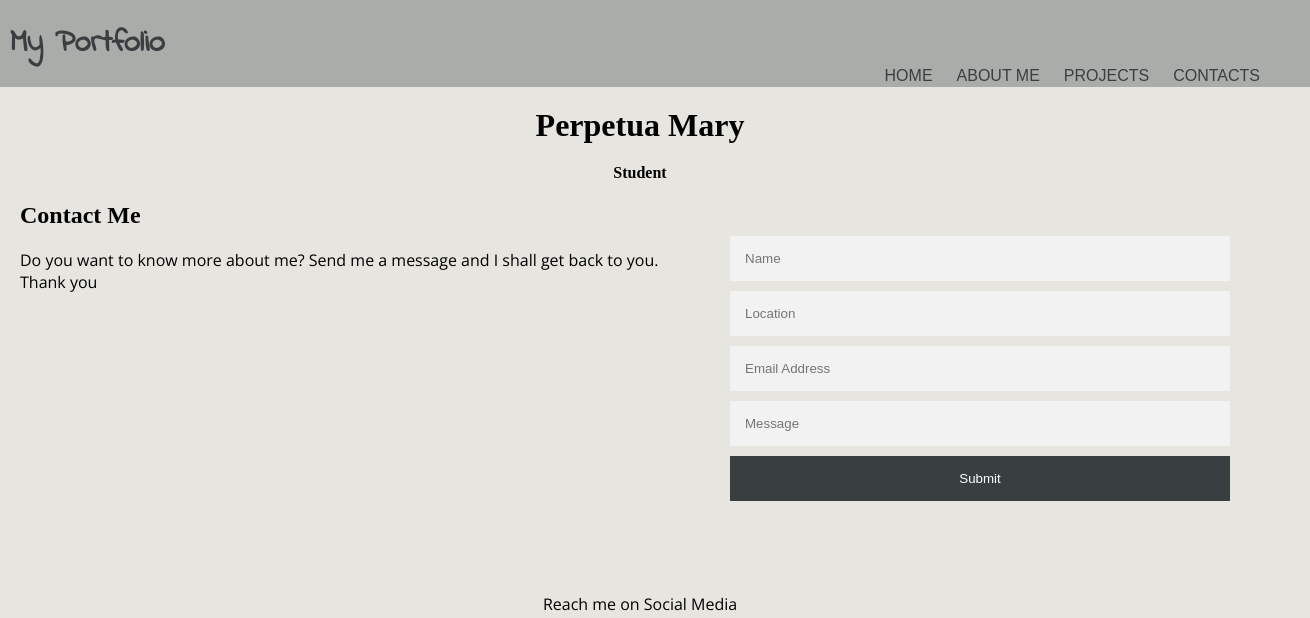
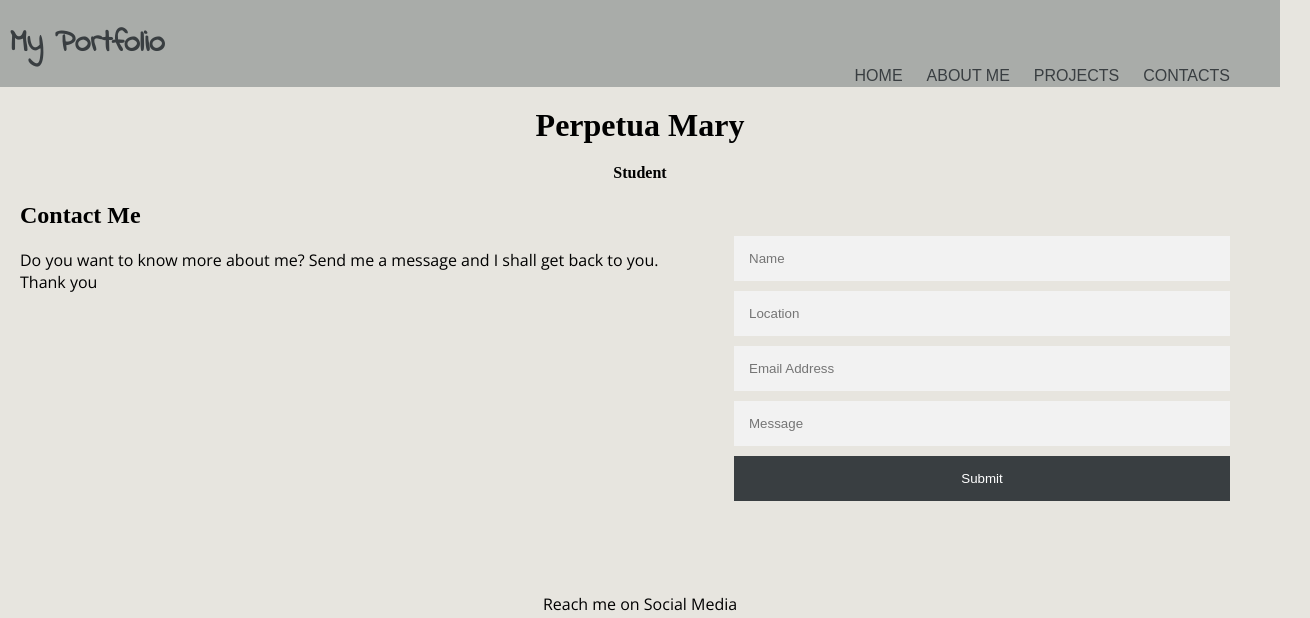
Before and after one commit to perpyotieno/potfolio, a plain HTML site: page contacts.html in a window 1280 px wide. Shown: the top 618 px of the page, 1310 px wide, since content can reach past the window. Drawn offline with nearby package versions, Linux system fonts and the light colour scheme; a web font is replaced by a local one.

Commit message:
modify css

```diff
--- a/css/styles.css
+++ b/css/styles.css
@@ -39,6 +39,7 @@ span{
   overflow: hidden;
   height: 650px;
   max-height: 100%;
+  max-width: 100%;
 }
 .slides figure div{
   width:20%;
@@ -121,7 +122,7 @@ span{
   background-color: #A9ACA9;
   padding:20px;
   padding-left:10px;
-  width: 100%;
+  max-width: 100%;
 }
 nav{
  float:right;
@@ -207,7 +208,7 @@ button{
 }
 #contacts-form {
   float:right;
-  width:500px;
+  width:40%;
   z-index: 1;
   background-position: relative;
   padding:30px;
```
